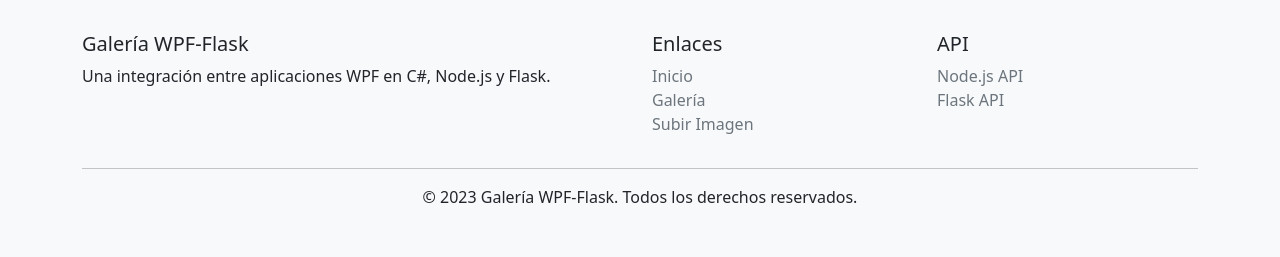
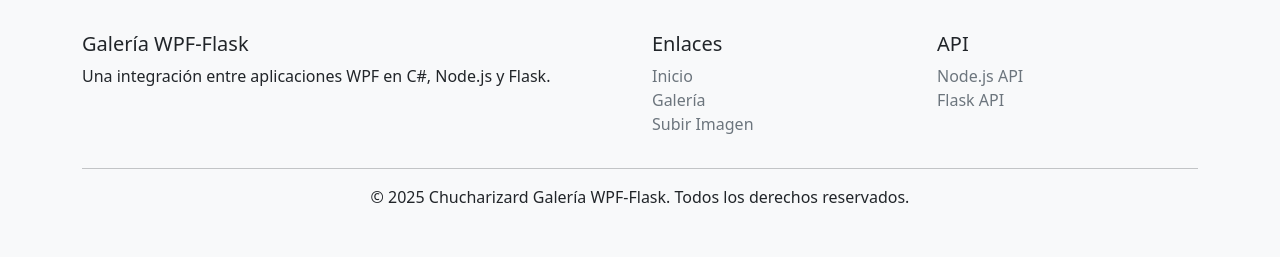
Before and after one commit to Chucharizard/flask-gallery-service, a Flask app: page / in a window 1280 px wide. Shown: the part 1088-1345 px from the top of the page. Run offline with Flask 3, Linux system fonts and the light colour scheme; data that the repository does not hold is empty.

Commit message:
Update base.html

```diff
--- a/templates/base.html
+++ b/templates/base.html
@@ -109,7 +109,7 @@
             </div>
             <hr>
             <div class="text-center">
-                <p>&copy; 2023 Galería WPF-Flask. Todos los derechos reservados.</p>
+                <p>&copy; 2025 Chucharizard Galería WPF-Flask. Todos los derechos reservados.</p>
             </div>
         </div>
     </footer>
```
